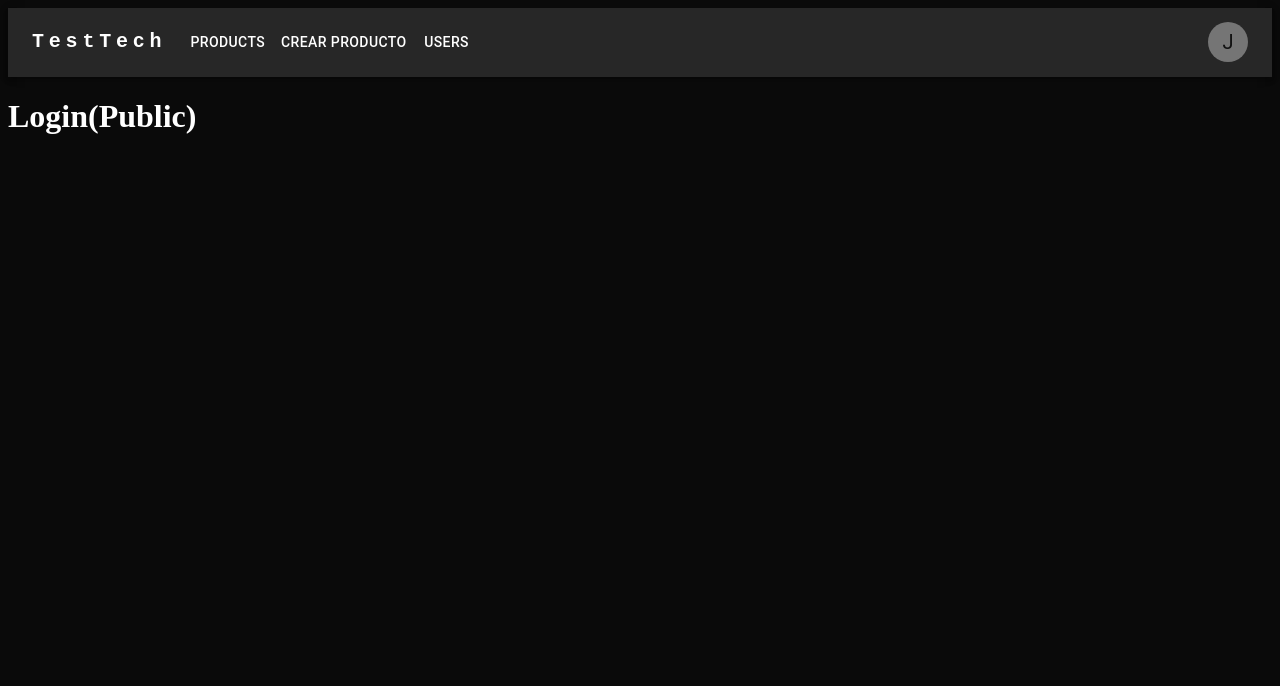
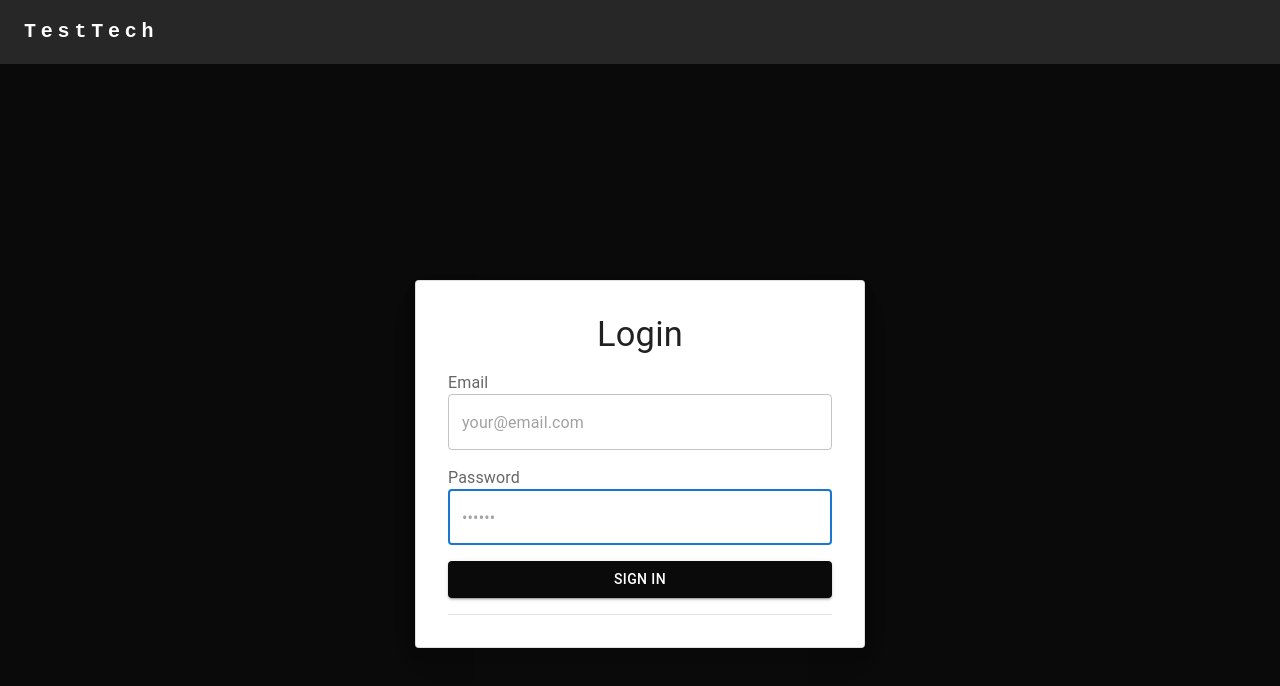
Before and after one commit to Jonhks/jonathan-parra-react-test, a React (Vite) app: page /#/ in a window 1280 px wide. Shown: the top 686 px of the page. Built offline with nearby package versions, Linux system fonts and the light colour scheme.

Commit message:
adding full login status and functionality

```diff
--- a/src/App.tsx
+++ b/src/App.tsx
@@ -1,24 +1,21 @@
 import { HashRouter, Route, Routes } from "react-router-dom";
-import {
-  Error404,
-  Login,
-  Products,
-  Users,
-  CreateProducts,
-} from "./pages/index";
+import { Error404, Products, Users, CreateProducts } from "./pages/index";
+import Login from "./pages/Login";
 import NavBar from "./components/AppBar";
 import { ProtectedRoute } from "./components/ProtectedRedirect";
+import { useProductsStore } from "./store/store";
 
 const App = () => {
-  const auth = true;
+  const userAuth = useProductsStore((store) => store.userAuth);
+  console.log(userAuth);
 
   return (
     <HashRouter>
-      <NavBar auth={auth} />
+      <NavBar />
       <Routes>
         <Route
           path="/"
-          element={<Login />}
+          element={userAuth ? <Products /> : <Login />}
         />
         <Route
           path="*"
@@ -27,7 +24,7 @@ const App = () => {
         <Route
           path="/products"
           element={
-            <ProtectedRoute auth={auth}>
+            <ProtectedRoute auth={userAuth}>
               <Products />
             </ProtectedRoute>
           }
@@ -35,7 +32,7 @@ const App = () => {
         <Route
           path="/users"
           element={
-            <ProtectedRoute auth={auth}>
+            <ProtectedRoute auth={userAuth}>
               <Users />
             </ProtectedRoute>
           }
@@ -43,7 +40,7 @@ const App = () => {
         <Route
           path="/products/create"
           element={
-            <ProtectedRoute auth={auth}>
+            <ProtectedRoute auth={userAuth}>
               <CreateProducts />
             </ProtectedRoute>
           }
--- a/src/components/AppBar.tsx
+++ b/src/components/AppBar.tsx
@@ -13,6 +13,7 @@ import Tooltip from "@mui/material/Tooltip";
 import MenuItem from "@mui/material/MenuItem";
 import { Link } from "react-router-dom";
 import { ThemeProvider, createTheme } from "@mui/material/styles";
+import { useProductsStore } from "../store/store";
 
 const pages = [
   { text: "products", to: "products" },
@@ -21,7 +22,10 @@ const pages = [
 ];
 const settings = ["Logout"];
 
-const ResponsiveAppBar = ({ auth }: { auth: boolean }) => {
+const ResponsiveAppBar = () => {
+  const userAuth = useProductsStore((store) => store.userAuth);
+  const logout = useProductsStore((store) => store.logout);
+
   const [anchorElNav, setAnchorElNav] = React.useState<null | HTMLElement>(
     null
   );
@@ -103,7 +107,7 @@ const ResponsiveAppBar = ({ auth }: { auth: boolean }) => {
                 onClose={handleCloseNavMenu}
                 sx={{ display: { xs: "block", md: "none" } }}
               >
-                {auth &&
+                {userAuth &&
                   pages.map((page) => (
                     <Link
                       key={page.text}
@@ -142,7 +146,7 @@ const ResponsiveAppBar = ({ auth }: { auth: boolean }) => {
               TestTech
             </Typography>
             <Box sx={{ flexGrow: 1, display: { xs: "none", md: "flex" } }}>
-              {auth &&
+              {userAuth &&
                 pages.map((page) => (
                   <Link
                     key={page.text}
@@ -162,7 +166,7 @@ const ResponsiveAppBar = ({ auth }: { auth: boolean }) => {
                 ))}
             </Box>
             <Box sx={{ flexGrow: 0 }}>
-              {auth && (
+              {userAuth && (
                 <Tooltip title="Open settings">
                   <IconButton
                     onClick={handleOpenUserMenu}
@@ -194,7 +198,10 @@ const ResponsiveAppBar = ({ auth }: { auth: boolean }) => {
                 {settings.map((setting) => (
                   <MenuItem
                     key={setting}
-                    onClick={handleCloseUserMenu}
+                    onClick={() => {
+                      logout();
+                      handleCloseUserMenu();
+                    }}
                   >
                     <Typography sx={{ textAlign: "center" }}>
                       {setting}
--- /dev/null
+++ b/src/pages/Login.tsx
@@ -0,0 +1,204 @@
+import * as React from "react";
+import Box from "@mui/material/Box";
+import Button from "@mui/material/Button";
+import CssBaseline from "@mui/material/CssBaseline";
+import Divider from "@mui/material/Divider";
+import FormLabel from "@mui/material/FormLabel";
+import FormControl from "@mui/material/FormControl";
+import TextField from "@mui/material/TextField";
+import Typography from "@mui/material/Typography";
+import Stack from "@mui/material/Stack";
+import MuiCard from "@mui/material/Card";
+import { styled } from "@mui/material/styles";
+import { useProductsStore } from "../store/store";
+
+const Card = styled(MuiCard)(({ theme }) => ({
+  display: "flex",
+  flexDirection: "column",
+  alignSelf: "center",
+  width: "100%",
+  padding: theme.spacing(4),
+  gap: theme.spacing(2),
+  margin: "auto",
+  [theme.breakpoints.up("sm")]: {
+    maxWidth: "450px",
+  },
+  boxShadow:
+    "hsla(220, 30%, 5%, 0.05) 0px 5px 15px 0px, hsla(220, 25%, 10%, 0.05) 0px 15px 35px -5px",
+  ...theme.applyStyles("dark", {
+    boxShadow:
+      "hsla(220, 30%, 5%, 0.5) 0px 5px 15px 0px, hsla(220, 25%, 10%, 0.08) 0px 15px 35px -5px",
+  }),
+}));
+
+const SignInContainer = styled(Stack)(({ theme }) => ({
+  height: "calc((1 - var(--template-frame-height, 0)) * 100dvh)",
+  minHeight: "100%",
+  padding: theme.spacing(2),
+  backgroundColor: "#0a0a0a",
+  [theme.breakpoints.up("sm")]: {
+    padding: theme.spacing(4),
+  },
+  "&::before": {
+    content: '""',
+    display: "block",
+    position: "absolute",
+    zIndex: -1,
+    inset: 0,
+    color: "red",
+    backgroundImage:
+      "radial-gradient(ellipse at 50% 50%, hsl(210, 100%, 97%), hsl(0, 0%, 100%))",
+    backgroundRepeat: "no-repeat",
+    ...theme.applyStyles("dark", {
+      backgroundImage:
+        "radial-gradient(at 50% 50%, hsla(210, 100%, 16%, 0.5), hsl(220, 30%, 5%))",
+    }),
+  },
+}));
+
+export default function Login() {
+  const [emailError, setEmailError] = React.useState(false);
+  const [emailErrorMessage, setEmailErrorMessage] = React.useState("");
+  const [passwordError, setPasswordError] = React.useState(false);
+  const [passwordErrorMessage, setPasswordErrorMessage] = React.useState("");
+  const login = useProductsStore((store) => store.login);
+  const getUser = useProductsStore((store) => store.getUser);
+
+  const handleSubmit = (event: React.FormEvent<HTMLFormElement>) => {
+    event.preventDefault();
+    if (emailError || passwordError) {
+      return;
+    }
+    const data = new FormData(event.currentTarget);
+    login(true);
+    getUser({
+      email: data.get("email") as string,
+      password: data.get("password") as string,
+    });
+  };
+
+  const validateInputMail = () => {
+    const email = document.getElementById("email") as HTMLInputElement;
+    let isValid = true;
+
+    if (!email.value || !/\S+@\S+\.\S+/.test(email.value)) {
+      setEmailError(true);
+      setEmailErrorMessage("Please enter a valid email address.");
+      isValid = false;
+    } else {
+      setEmailError(false);
+      setEmailErrorMessage("");
+    }
+    return isValid;
+  };
+
+  const validateInputPassword = () => {
+    const password = document.getElementById("password") as HTMLInputElement;
+    let isValid = true;
+
+    if (
+      !password.value ||
+      password.value.length < 6 ||
+      password.value.length > 12
+    ) {
+      setPasswordError(true);
+      setPasswordErrorMessage(
+        "The password must be at least 6 characters and a maximum of 12 characters."
+      );
+      isValid = false;
+    } else {
+      setPasswordError(false);
+      setPasswordErrorMessage("");
+    }
+
+    return isValid;
+  };
+
+  return (
+    <>
+      <CssBaseline enableColorScheme />
+      <SignInContainer
+        direction="column"
+        justifyContent="space-between"
+      >
+        <Card variant="outlined">
+          <Typography
+            component="h1"
+            variant="h4"
+            sx={{
+              width: "100%",
+              fontSize: "clamp(2rem, 10vw, 2.15rem)",
+              textAlign: "center",
+            }}
+          >
+            Login
+          </Typography>
+          <Box
+            component="form"
+            onSubmit={handleSubmit}
+            noValidate
+            sx={{
+              display: "flex",
+              flexDirection: "column",
+              width: "100%",
+              gap: 2,
+            }}
+          >
+            <FormControl>
+              <FormLabel htmlFor="email">Email</FormLabel>
+              <TextField
+                error={emailError}
+                helperText={emailErrorMessage}
+                id="email"
+                type="email"
+                name="email"
+                placeholder="your@email.com"
+                autoComplete="email"
+                autoFocus
+                required
+                fullWidth
+                variant="outlined"
+                color={emailError ? "error" : "primary"}
+                sx={{ ariaLabel: "email" }}
+                onChange={validateInputMail}
+              />
+            </FormControl>
+            <FormControl>
+              <Box sx={{ display: "flex", justifyContent: "space-between" }}>
+                <FormLabel htmlFor="password">Password</FormLabel>
+              </Box>
+              <TextField
+                error={passwordError}
+                helperText={passwordErrorMessage}
+                name="password"
+                placeholder="••••••"
+                type="password"
+                id="password"
+                autoComplete="current-password"
+                autoFocus
+                required
+                fullWidth
+                variant="outlined"
+                color={passwordError ? "error" : "primary"}
+                onChange={validateInputPassword}
+              />
+            </FormControl>
+            <Button
+              type="submit"
+              fullWidth
+              variant="contained"
+              onClick={() => {
+                validateInputMail();
+                validateInputPassword();
+              }}
+              style={{ backgroundColor: "#0a0a0a" }}
+            >
+              Sign in
+            </Button>
+          </Box>
+          <Divider></Divider>
+        </Card>
+      </SignInContainer>
+    </>
+  );
+}
--- a/src/pages/index.tsx
+++ b/src/pages/index.tsx
@@ -1,8 +1,4 @@
 import classes from "./index.module.css";
-
-export const Login = () => {
-  return <h1>Login(Public) </h1>;
-};
 
 export const Error404 = () => {
   return <div className={classes.bg404}>Error 404(Public) </div>;
--- /dev/null
+++ b/src/store/store.ts
@@ -0,0 +1,53 @@
+import { create } from "zustand";
+import { User } from "../types";
+import { devtools, persist } from "zustand/middleware";
+
+type AppState = {
+  user: User;
+  userAuth: boolean;
+  login: (value: boolean) => void;
+  getUser: (data: User) => void;
+  logout: () => void;
+};
+
+export const useProductsStore = create<AppState>()(
+  devtools(
+    persist(
+      (set) => ({
+        user: {
+          email: "",
+          password: "",
+        },
+        userAuth: false,
+        login: () => {
+          set((state) => ({
+            ...state,
+            userAuth: true,
+          }));
+        },
+        getUser: (data) => {
+          set((state) => ({
+            ...state,
+            user: {
+              email: data.email,
+              password: data.password,
+            },
+          }));
+        },
+        logout: () => {
+          set((state) => ({
+            ...state,
+            userAuth: false,
+            user: {
+              email: "",
+              password: "",
+            },
+          }));
+        },
+      }),
+      {
+        name: "AppStorage",
+      }
+    )
+  )
+);
--- /dev/null
+++ b/src/types/index.ts
@@ -0,0 +1,4 @@
+export type User = {
+  email: string;
+  password: string;
+};
```
